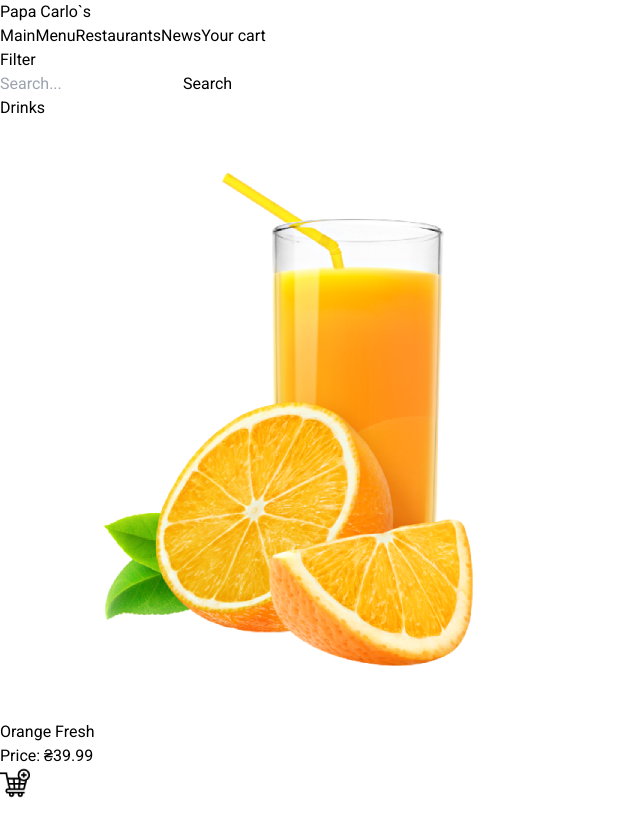
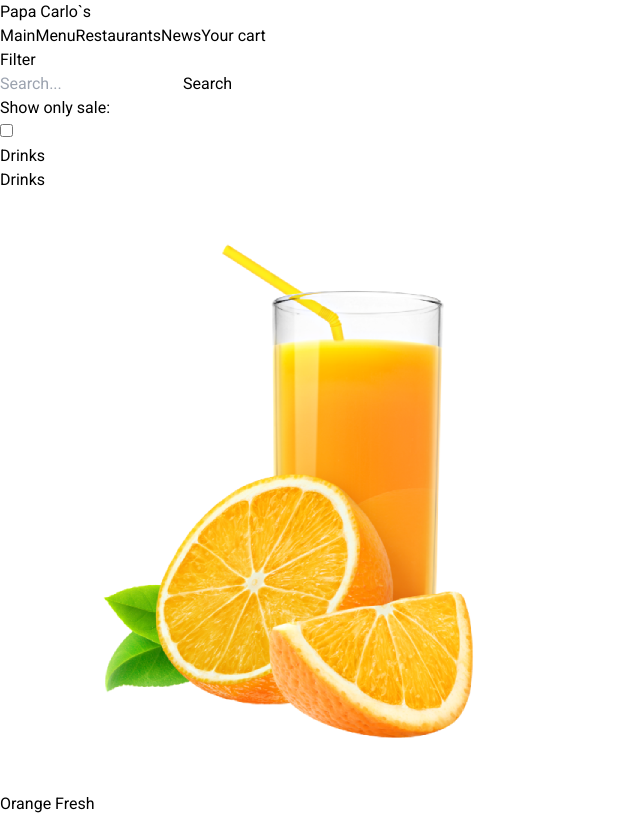
Before and after one commit to anyduene/restaurant, an Angular app: page /menu/categories/drinks in a window 1280 px wide. Shown: the top 815 px of the page, without its empty margins (0-640 px from the left). Built offline with nearby package versions, Linux system fonts and the light colour scheme.

Commit message:
filter without observable

```diff
--- a/src/app/containers/category-view/category-view.component.html
+++ b/src/app/containers/category-view/category-view.component.html
@@ -1,4 +1,4 @@
 <div class="flex flex-row">
-    <app-filter (inputValueChange)="onInputChange($event)"></app-filter>
-    <app-foodlist *ngIf="category" [pageTitle]="category.name" [dishes]="dishes" [foundDish]="foundDish"></app-foodlist>
+    <app-filter (inputValueChange)="onInputChange($event)" (checkboxValueChange)="onCheckboxChanged($event)"></app-filter>
+    <app-foodlist *ngIf="category" [pageTitle]="category.name" [dishesByCategory]="dishesByCategory" [saleDishes]="saleDishes" [foundDish]="foundDish"></app-foodlist>
 </div>
--- a/src/app/containers/category-view/category-view.component.ts
+++ b/src/app/containers/category-view/category-view.component.ts
@@ -11,9 +11,10 @@ import { Category } from 'src/app/models/category';
   styleUrls: ['./category-view.component.scss']
 })
 export class CategoryViewComponent {
-  dishes: Dish[] = [];
+  dishesByCategory: Dish[] = [];
   category?: Category;
-  foundDish?: Dish;
+  foundDish?: Dish = undefined;
+  saleDishes: Dish[] = [];
 
   //categoryId: number = 0;
   //*ngIf="categoryId!=4"
@@ -31,12 +32,24 @@ export class CategoryViewComponent {
     this.category = this.menuService.getCategoryByName(categoryName);
 
     if (this.category) {
-      this.dishes = this.menuService.getDishesByCategory(this.category.id);
+      this.dishesByCategory = this.menuService.getDishesByCategory(this.category.id);
 
     }
   }
 
   onInputChange(inputValue: string) {
-    this.foundDish = this. filterSercive.getDishByName(inputValue)
+    if(inputValue!=''){
+      this.foundDish = this.filterSercive.getDishByName(inputValue, this.dishesByCategory)
+    } else {
+      inputValue = '';
+    }
+  }
+
+  onCheckboxChanged(checkboxStatus: boolean) {
+    if(checkboxStatus != true) {
+      this.saleDishes = this.filterSercive.getSaleDishes(this.dishesByCategory)
+    } else {
+      this.saleDishes = [];
+    }
   }
 }
--- a/src/app/containers/menu/menu.component.html
+++ b/src/app/containers/menu/menu.component.html
@@ -1,2 +1,2 @@
-<app-foodlist pageTitle="Most Popular" [dishes]="mostPopular"></app-foodlist>
+<app-foodlist pageTitle="Most Popular" [dishesByCategory]="mostPopular"></app-foodlist>
 <app-categories [categories]="categories"></app-categories>
--- a/src/app/services/filter.service.ts
+++ b/src/app/services/filter.service.ts
@@ -1,15 +1,18 @@
 import { Injectable } from '@angular/core';
 import { dishes } from './dishes';
+import { Dish } from '../models/dish';
 
 @Injectable({
   providedIn: 'root'
 })
 export class FilterService {
-  private dishes = dishes;
+  foundDish?: Dish;
 
-  getDishByName(name: string){
-    return this.dishes.find(dish => dish.name.toLowerCase() === name.toLowerCase());
+  getDishByName(name: string, categoryDishes: Dish[] = []) {
+    return this.foundDish = categoryDishes.find(dish => dish.name.toLowerCase() === name.toLowerCase());
   }
 
-  constructor() { }
+  getSaleDishes(categoryDishes: Dish[] = []) {
+      return categoryDishes.filter(dish => dish.sale);
+  }
 }
--- a/src/app/shared/filter/filter.component.html
+++ b/src/app/shared/filter/filter.component.html
@@ -5,4 +5,11 @@
         <input class="px-4 py-2 border rounded-l-lg w-96 focus:outline-none" [(ngModel)]="inputDishName" [ngModelOptions]="{standalone: true}" type="text" placeholder="Search...">
         <button class="bg-teal-500 text-white px-4 py-2 rounded-r-lg hover:bg-teal-700 focus:outline-none" (click)="onButtonClick()">Search</button>
     </form>
+
+    <div class="flex flex-row">
+        <p class="mr-3">Show only sale:</p>
+            <label (click)="onButtonClickCheckbox()" class="inline-flex items-center">
+                <input type="checkbox" [(ngModel)]="isChecked" class="form-checkbox h-5 w-5 text-gray-600 rounded-full border border-gray-400 checked:bg-blue-600 checked:border-transparent transition duration-200">
+            </label>
+    </div>
 </div>
--- a/src/app/shared/filter/filter.component.ts
+++ b/src/app/shared/filter/filter.component.ts
@@ -7,9 +7,15 @@ import { Component, Output, EventEmitter } from '@angular/core';
 })
 export class FilterComponent {
   inputDishName: string = '';
+  isChecked: boolean = false;
   @Output() inputValueChange: EventEmitter<string> = new EventEmitter<string>();
+  @Output() checkboxValueChange: EventEmitter<boolean> = new EventEmitter<boolean>();
 
   onButtonClick() {
     this.inputValueChange.emit(this.inputDishName);
   }
+
+  onButtonClickCheckbox() {
+    this.checkboxValueChange.emit(this.isChecked);
+  }
 }
--- a/src/app/shared/foodlist/foodlist.component.html
+++ b/src/app/shared/foodlist/foodlist.component.html
@@ -1,4 +1,4 @@
-<div class="my-6 mx-4 px-6 pt-10 pb-8 bg-gray-200 rounded-xl" *ngIf="foundDish">
+<!-- <div class="my-6 mx-4 px-6 pt-10 pb-8 bg-gray-200 rounded-xl" *ngIf="foundDish!=undefined">
     <h2 class="mb-12 text-3xl text-center">{{ pageTitle }}</h2>
 
     <div class="grid grid-cols-1 sm:grid-cols-2 lg:grid-cols-3 gap-3">
@@ -13,8 +13,43 @@
     <h2 class="mb-12 text-3xl text-center">{{ pageTitle }}</h2>
 
     <div class="grid grid-cols-1 sm:grid-cols-2 lg:grid-cols-3 gap-3">
-        <div *ngFor="let dish of dishes">
-            <app-foodblock [dish]="dish" [foundDish]="foundDish"></app-foodblock>
+        <div *ngFor="let dish of dishesByCategory">
+            <app-foodblock [dish]="dish"></app-foodblock>
+        </div>
+    </div>
+</div> -->
+
+
+
+
+<div class="my-6 mx-4 px-6 pt-10 pb-8 bg-gray-200 rounded-xl">
+    <div *ngIf="foundDish!=undefined">
+        <h2 class="mb-12 text-3xl text-center">{{ pageTitle }}</h2>
+
+        <div class="grid grid-cols-1 sm:grid-cols-2 lg:grid-cols-3 gap-3">
+            <div>
+                <app-foodblock [foundDish]="foundDish"></app-foodblock>
+            </div>
+        </div>
+    </div>
+
+    <div *ngIf="foundDish==undefined && saleDishes!=[]">
+        <h2 class="mb-12 text-3xl text-center">{{ pageTitle }}</h2>
+
+        <div class="grid grid-cols-1 sm:grid-cols-2 lg:grid-cols-3 gap-3">
+            <div *ngFor="let dish of saleDishes">
+                <app-foodblock [dish]="dish"></app-foodblock>
+            </div>
+        </div>
+    </div>
+
+    <div *ngIf="foundDish==undefined">
+        <h2 class="mb-12 text-3xl text-center">{{ pageTitle }}</h2>
+
+        <div class="grid grid-cols-1 sm:grid-cols-2 lg:grid-cols-3 gap-3">
+            <div *ngFor="let dish of dishesByCategory">
+                <app-foodblock [dish]="dish"></app-foodblock>
+            </div>
         </div>
     </div>
 </div>
--- a/src/app/shared/foodlist/foodlist.component.ts
+++ b/src/app/shared/foodlist/foodlist.component.ts
@@ -8,6 +8,7 @@ import { Dish } from '../../models/dish';
 })
 export class FoodlistComponent {
   @Input() pageTitle = '';
-  @Input() dishes: Dish[] = [];
+  @Input() dishesByCategory: Dish[] = [];
   @Input() foundDish?: Dish;
+  @Input() saleDishes!: Dish[];
 }
```
